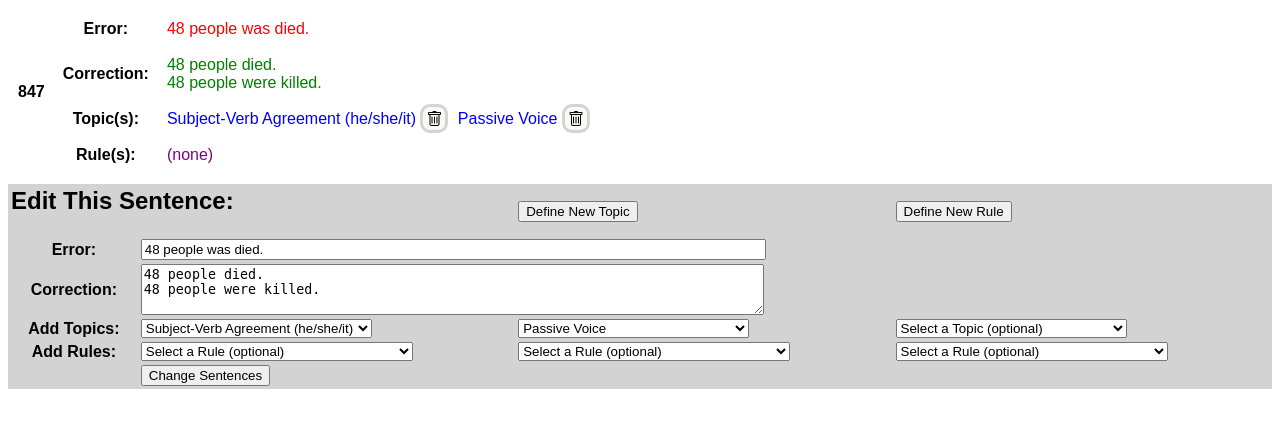
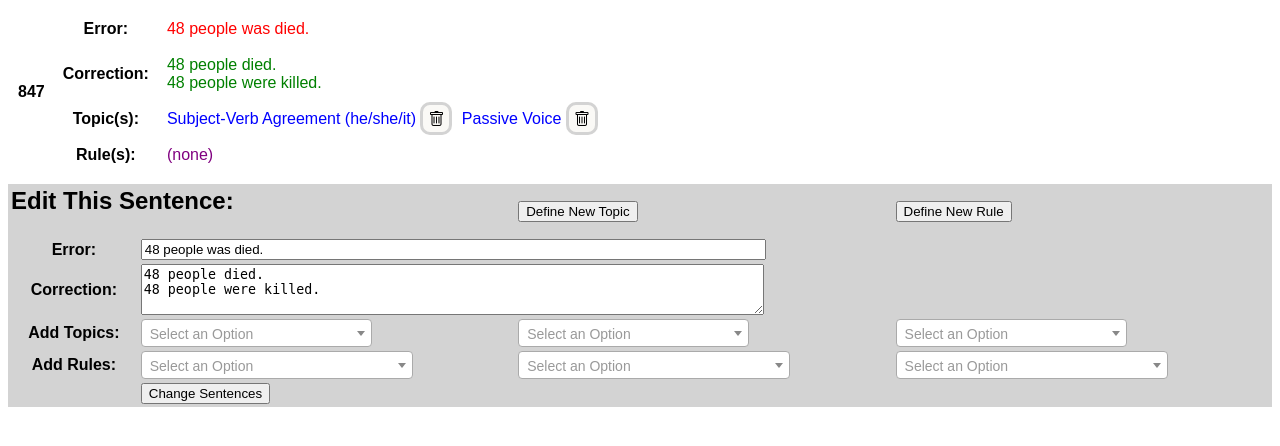
Before and after one commit to cpherishii/corrections, a Flask app: page /edit/847 in a window 1280 px wide. Shown: the part 40-486 px from the top of the page. Run offline with Flask 3, Linux system fonts and the light colour scheme; data comes from the database, SQL or seed files in the repository; data that the repository does not hold is empty; parts of the project's set-up code (start-up, migrations or seed data) failed here and were passed over; some libraries are stand-ins or nearby versions.

Commit message:
Change dropdown menus in add and edit forms to Select2 fields

```diff
--- a/app.py
+++ b/app.py
@@ -237,12 +237,6 @@ def edit(error_id):
 
     edit_form = EditForm(error=error.incorrect_sentence,
                          correction=corrections,
-                         topic1=topics[0] if len(topics) > 0 else '',
-                         topic2=topics[1] if len(topics) > 1 else '',
-                         topic3=topics[2] if len(topics) > 2 else '',
-                         rule1=rules[0] if len(rules) > 0 else '',
-                         rule2=rules[1] if len(rules) > 1 else '',
-                         rule3=rules[2] if len(rules) > 2 else '',
                          csrf_enabled=False)
     #Set choices for the form fields:
     edit_form.topic1.choices = topic_tags
@@ -360,13 +354,7 @@ def add_rules_and_topics(error_id):
     all_rules = Rule.query.order_by(Rule.rule_name).all()
     rule_tags = [('', 'Select a Rule (optional)')] + [(rule.id, rule.rule_name) for rule in all_rules]
     topic_tags = [('', 'Select a Topic (optional)')] + [(topic.id, topic.topic_name) for topic in all_topics]
-    add_rules_and_topics_form = AddRulesAndTopicsForm(topic1=topics[0] if len(topics) > 0 else '',
-                                        topic2=topics[1] if len(topics) > 1 else '',
-                                        topic3=topics[2] if len(topics) > 2 else '',
-                                        rule1=rules[0] if len(rules) > 0 else '',
-                                        rule2=rules[1] if len(rules) > 1 else '',
-                                        rule3=rules[2] if len(rules) > 2 else '',
-                                        csrf_enabled=False)
+    add_rules_and_topics_form = AddRulesAndTopicsForm(csrf_enabled=False)
     add_rules_and_topics_form.topic1.choices = topic_tags
     add_rules_and_topics_form.topic2.choices = topic_tags
     add_rules_and_topics_form.topic3.choices = topic_tags
@@ -445,9 +433,6 @@ def edit_rule(rule_id):
     topic_tags = [('', 'Select a Topic (optional)')] + [(topic.id, topic.topic_name) for topic in all_topics]
     edit_rule_form = EditRuleForm(rule_name=rule.rule_name,
                                   rule_text=rule_text,
-                                  rule_topic1=rule_topics[0] if len(rule_topics) > 0 else '',
-                                  rule_topic2=rule_topics[1] if len(rule_topics) > 1 else '',
-                                  rule_topic3=rule_topics[2] if len(rule_topics) > 2 else '',
                                   csfr_enabled=False)
     edit_rule_form.rule_topic1.choices = topic_tags
     edit_rule_form.rule_topic2.choices = topic_tags
--- a/static/js/main.js
+++ b/static/js/main.js
@@ -239,3 +239,24 @@ function showText(text, id) {
     }
 
 }
+
+
+$(document).ready(function() {
+    // Initialize Select2 on all select elements with the class 'select2-field'
+    $('.select2-field').select2({
+        placeholder: 'Select an Option',
+        allowClear: true,
+        minimumResultsForSearch: 1
+    });
+
+    // Focus the search input when the dropdown is opened
+    $('.select2-field').on('select2:open', function() {
+        // Use setTimeout to ensure the search input is available
+        let searchField = document.querySelector('.select2-search__field');
+        if (searchField) {
+            setTimeout(function() {
+                searchField.focus();
+            }, 100);
+        }
+    });
+});
--- a/static/styles.css
+++ b/static/styles.css
@@ -36,18 +36,14 @@ body {
     background-color: #FAF9F6;
     border: solid lightgray;
     border-radius: 10px;
-    padding: 3px;
+    padding: 5px;
     margin-right: 5px;
 }
 
 .manage-link:hover {
-    text-decoration: none;
     color: black;
     background-color: #D5F3FE;
     border: solid purple;
-    border-radius: 10px;
-    padding: 3px;
-    margin-right: 5px;
 }
 
 li {
@@ -125,6 +121,17 @@ li {
     color: rgb(207, 2, 207);
 }
 
+/* Change the font size of the text inside the selected field (the main display box) */
+.select2-container .select2-selection--single .select2-selection__rendered {
+    font-size: 14px;
+}
+
+/* Change the font size inside the dropdown list */
+.select2-container .select2-results__option {
+    font-size: 14px;
+}
+
+
 /* Link Icons */
 
 
@@ -133,6 +140,7 @@ li {
     content: "\f4cb";
     display: inline-block;
     vertical-align: middle;
+    text-align: center;
 }
 
 .trash-icon::before {
--- a/templates/base.html
+++ b/templates/base.html
@@ -5,8 +5,9 @@
     <title>{% block title %}Corrections{% endblock %}</title>
 
     <link href="https://cdn.jsdelivr.net/npm/bootstrap-icons/font/bootstrap-icons.css" rel="stylesheet">
+    <link rel="stylesheet" href="{{ url_for('static', filename='styles.css') }}">
+    <link href="https://cdn.jsdelivr.net/npm/select2@4.1.0-rc.0/dist/css/select2.min.css" rel="stylesheet" />
 
-    <link rel="stylesheet" href="{{ url_for('static', filename='styles.css') }}">
     {% block head %}{% endblock %}
 </head>
 
@@ -32,6 +33,8 @@
     {% endblock %}
 
 <script type="module" src="https://md-block.verou.me/md-block.js"></script>
+<script src="https://code.jquery.com/jquery-3.6.0.min.js"></script>
+<script src="https://cdn.jsdelivr.net/npm/select2@4.1.0-rc.0/dist/js/select2.min.js"></script>
 <script src="{{ url_for('static', filename='js/main.js') }}"></script>
 
 </body>
--- a/templates/edit.html
+++ b/templates/edit.html
@@ -82,14 +82,14 @@
             </tr>
             <tr>
                 <th>Add Topics:</th>
-                <td>{{ edit_form.topic1() }}</td>
-                <td>{{ edit_form.topic2() }}</td>
-                <td>{{ edit_form.topic3() }}</td>
+                <td>{{ edit_form.topic1(class="select2-field") }}</td>
+                <td>{{ edit_form.topic2(class="select2-field") }}</td>
+                <td>{{ edit_form.topic3(class="select2-field") }}</td>
             <tr>
                 <th>Add Rules:</th>
-                <td>{{ edit_form.rule1() }}</td>
-                <td>{{ edit_form.rule2() }}</td>
-                <td>{{ edit_form.rule3() }}</td>
+                <td>{{ edit_form.rule1(class="select2-field") }}</td>
+                <td>{{ edit_form.rule2(class="select2-field") }}</td>
+                <td>{{ edit_form.rule3(class="select2-field") }}</td>
             </tr>
             <tr id="addNewTopicForm" style="display:none;">
                 <th>{{ edit_form.new_topic_name.label }}</th>
@@ -105,9 +105,9 @@
             </tr>
             <tr id="addNewRuleFormTopics" style="display:none;">
                 <th>Add Topics:</th>
-                <td>{{ edit_form.rule_topic1() }}</td>
-                <td>{{ edit_form.rule_topic2() }}</td>
-                <td>{{ edit_form.rule_topic3() }}</td>
+                <td>{{ edit_form.rule_topic1(class="select2-field") }}</td>
+                <td>{{ edit_form.rule_topic2(class="select2-field") }}</td>
+                <td>{{ edit_form.rule_topic3(class="select2-field") }}</td>
             </tr>
             <tr>
                 <td></td>
--- a/templates/edit_rule.html
+++ b/templates/edit_rule.html
@@ -43,9 +43,9 @@
             </tr>
             <tr>
                 <th>Add Topics:</th>
-                <td>{{ edit_rule_form.rule_topic1() }}</td>
-                <td>{{ edit_rule_form.rule_topic2() }}</td>
-                <td>{{ edit_rule_form.rule_topic3() }}</td>
+                <td>{{ edit_rule_form.rule_topic1(class="select2-field") }}</td>
+                <td>{{ edit_rule_form.rule_topic2(class="select2-field") }}</td>
+                <td>{{ edit_rule_form.rule_topic3(class="select2-field") }}</td>
             </tr>
             <tr>
                 <td></td>
```
Also changed, not shown: templates/add_rules_and_topics.html (+9 -9 lines), templates/index.html (+10 -11 lines).
